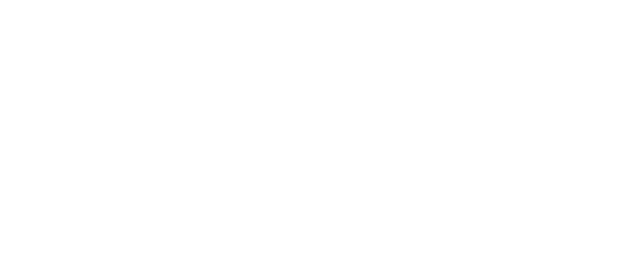
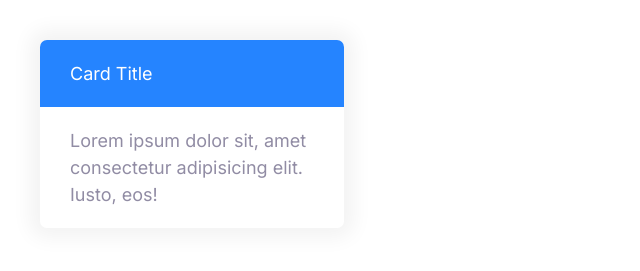
Before and after one commit to samimkabiru/moshify, a plain HTML site: page index.html in a window 1280 px wide. Shown: the whole page, without its empty margins (0-640 px from the left). Drawn offline with Linux system fonts and the light colour scheme.

Commit message:
Build the card component.

```diff
--- a/css/styles.css
+++ b/css/styles.css
@@ -276,3 +276,25 @@ a {
     font-size: 1.5rem;
   }
 }
+
+/* Cards */
+.card {
+  border-radius: 7px;
+  box-shadow: 0 0 20px 10px #f3f3f3;
+  overflow: hidden;
+}
+
+.card__header,
+.card__body {
+  padding: 2rem 3rem;
+}
+
+.card--primary .card__header {
+  background: var(--color-primary);
+  color: #fff;
+}
+
+.card--secondary .card__header {
+  background: var(--color-secondary);
+  color: #fff;
+}
--- a/index.html
+++ b/index.html
@@ -13,5 +13,14 @@
     <link rel="preconnect" href="https://fonts.googleapis.com" />
     <link rel="preconnect" href="https://fonts.gstatic.com" crossorigin />
   </head>
-  <body></body>
+  <body>
+    <div style="width: 30%; padding: 4rem">
+      <div class="card card--primary">
+        <header class="card__header">Card Title</header>
+        <div class="card__body">
+          Lorem ipsum dolor sit, amet consectetur adipisicing elit. Iusto, eos!
+        </div>
+      </div>
+    </div>
+  </body>
 </html>
```
Also changed, not shown: components/card.html (added, +8 -0 lines).
